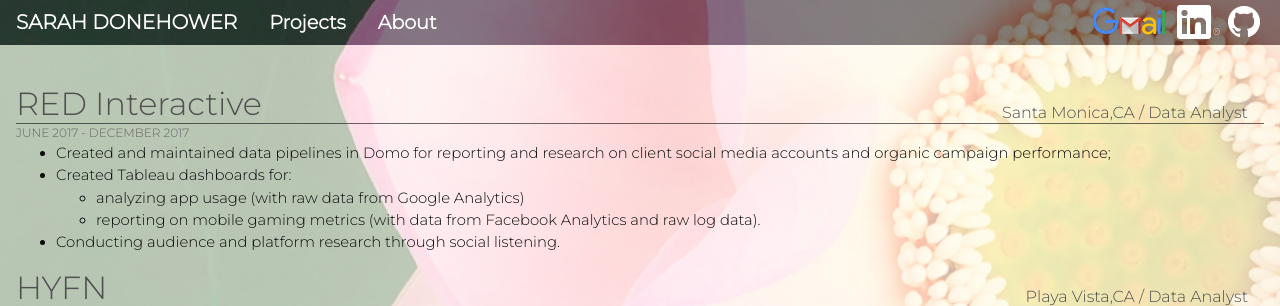
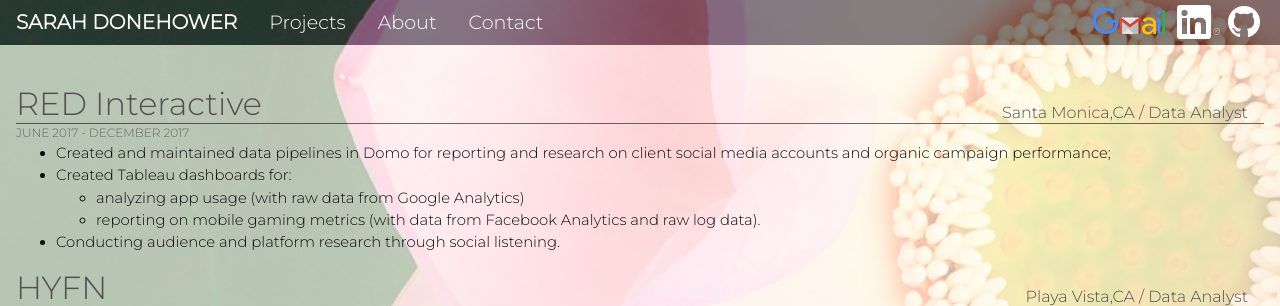
Before and after one commit to donehower/skd_site, a Flask app: page / in a window 1280 px wide. Shown: the top 306 px of the page. Run offline with Flask 2, Linux system fonts and the light colour scheme; some libraries are stand-ins or nearby versions.

Commit message:
Removed bolding from navbar

```diff
--- a/skd_site/templates/base.html
+++ b/skd_site/templates/base.html
@@ -33,9 +33,9 @@
       </button>
 
       <div class="collapse navbar-collapse" id="navbarSupportedContent">
-          <div ><a class="nav-link text-white font-weight-bold" href="{{ url_for('core.projects') }}">Projects</a></div>
-          <div class="flex-grow-1"><a class="nav-link text-white font-weight-bold" href="{{ url_for('core.about') }}">About</a></div>
-          <!-- <a class="nav-link text-white font-weight-bold" href="{{ url_for('core.contact_info') }}">Contact Info</a> -->
+          <div><a class="nav-link text-white" href="{{ url_for('core.projects') }}">Projects</a></div>
+          <div><a class="nav-link text-white" href="{{ url_for('core.about') }}">About</a></div>
+          <div class="flex-grow-1"><a class="nav-link text-white" href="{{ url_for('core.contact_info') }}">Contact</a></div>
           <a class="nav-link text-white font-weight-bold text-right p-1" href="mailto:sarahdonehower@gmail.com">
             <img src="/static/images/gmail_logo_v3.png" alt=""></a>
           <a class="nav-link text-white font-weight-bold text-right p-1" href="https://linkedin.com/in/sarahdonehower">
```
